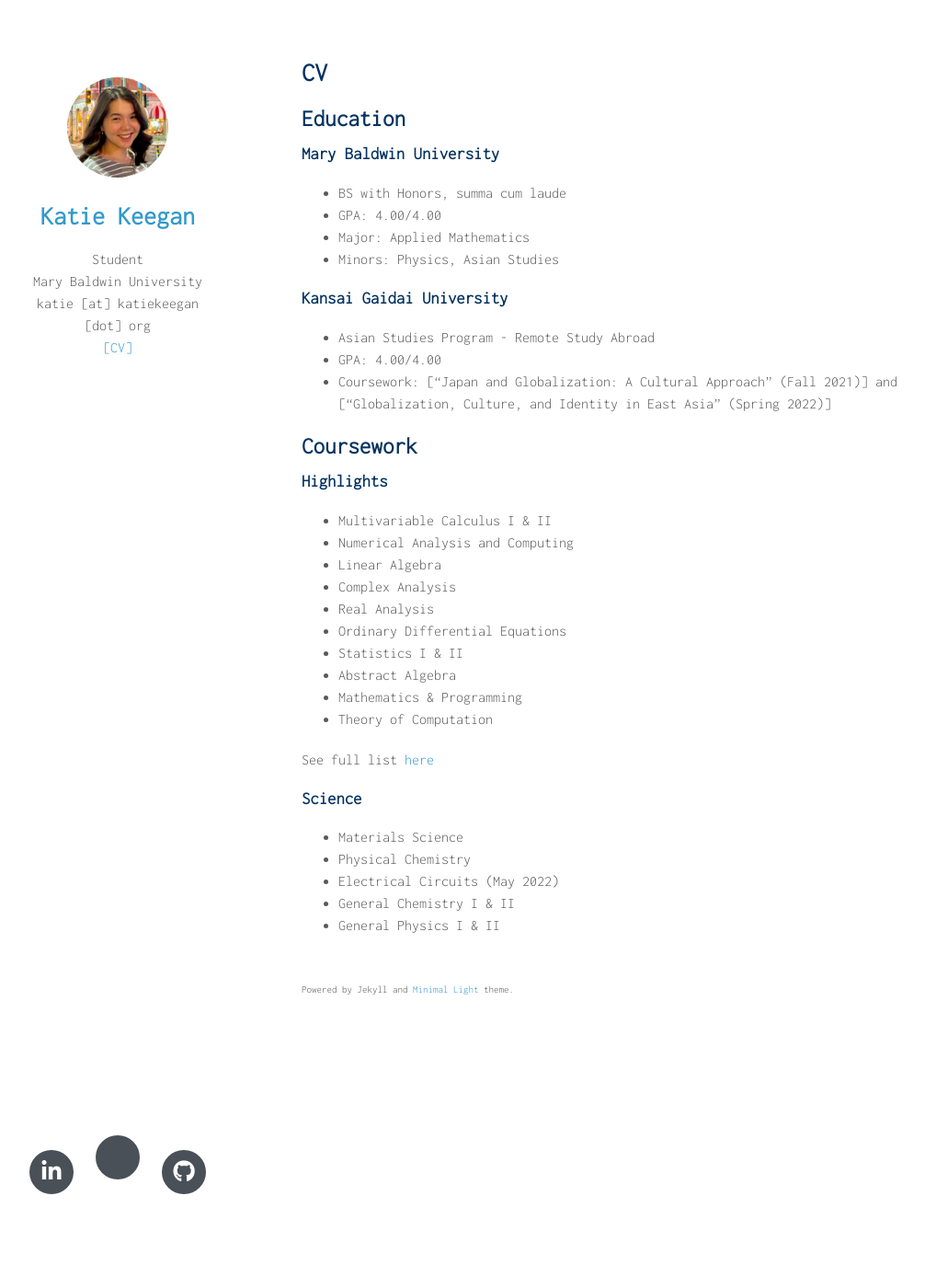
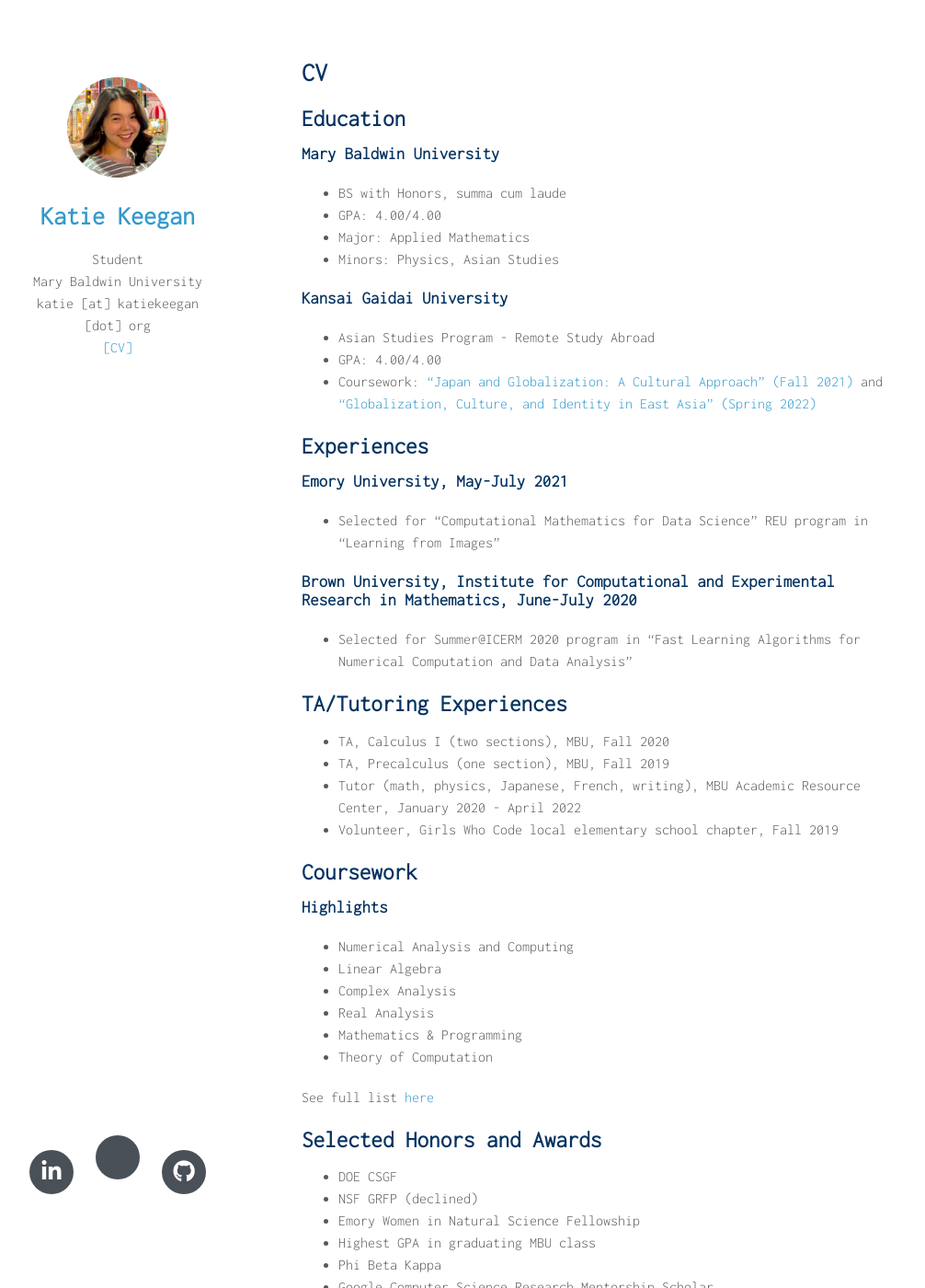
Before and after one commit to katiekeegan/katiekeegan, a Jekyll site: the page built from cv.md, in a window 1280 px wide and 1400 px high. Shown: the whole window at 92% size, without its empty margins (142-1148 px from the left). Built offline with Jekyll 4.4.1, drawn with Linux system fonts in a browser that asks for light colours; nearby versions of some CDN libraries; a style sheet for code colours, icons or effects is not loaded; our own code applies the rules of GitHub Pages for plain Markdown files; some of the changed text lies outside the part shown.

Commit message:
Update cv.md

```diff
--- a/cv.md
+++ b/cv.md
@@ -12,27 +12,45 @@ layout: homepage
 ### Kansai Gaidai University
 - Asian Studies Program - Remote Study Abroad
 - GPA: 4.00/4.00
-- Coursework: [“Japan and Globalization: A Cultural Approach” (Fall 2021)] and [“Globalization, Culture, and Identity in East Asia” (Spring 2022)]
+- Coursework: [“Japan and Globalization: A Cultural Approach” (Fall 2021)](https://www.kansaigaidai.ac.jp/asp/files/academics/course-syllabi/fall-semester-2021/CUS2F21.pdf) and [“Globalization, Culture, and Identity in East Asia” (Spring 2022)](https://www.kansaigaidai.ac.jp/asp/files/academics/course-syllabi/spring-semester-2022/PSC1S22.pdf)
+
+
+## Experiences
+
+### Emory University, May-July 2021
+- Selected for "Computational Mathematics for Data Science" REU program in "Learning from Images"
+
+### Brown University, Institute for Computational and Experimental Research in Mathematics, June-July 2020
+- Selected for Summer@ICERM 2020 program in "Fast Learning Algorithms for Numerical Computation and Data Analysis"
+
+
+## TA/Tutoring Experiences
+
+- TA, Calculus I (two sections), MBU, Fall 2020
+- TA, Precalculus (one section), MBU, Fall 2019
+- Tutor (math, physics, Japanese, French, writing), MBU Academic Resource Center, January 2020 - April 2022
+- Volunteer, Girls Who Code local elementary school chapter, Fall 2019
 
 ## Coursework
 
 ### Highlights
-- Multivariable Calculus I & II
 - Numerical Analysis and Computing
 - Linear Algebra
 - Complex Analysis
 - Real Analysis
-- Ordinary Differential Equations
-- Statistics I & II
-- Abstract Algebra
 - Mathematics & Programming
 - Theory of Computation
 
 See full list [here](courses.md)
 
-### Science
-- Materials Science
-- Physical Chemistry
-- Electrical Circuits (May 2022)
-- General Chemistry I & II
-- General Physics I & II
+
+## Selected Honors and Awards
+
+- DOE CSGF
+- NSF GRFP (declined)
+- Emory Women in Natural Science Fellowship
+- Highest GPA in graduating MBU class
+- Phi Beta Kappa
+- Google Computer Science Research Mentorship Scholar
+- MBU Experiential Learning Grant
+- MBU President's Scholarship
```
